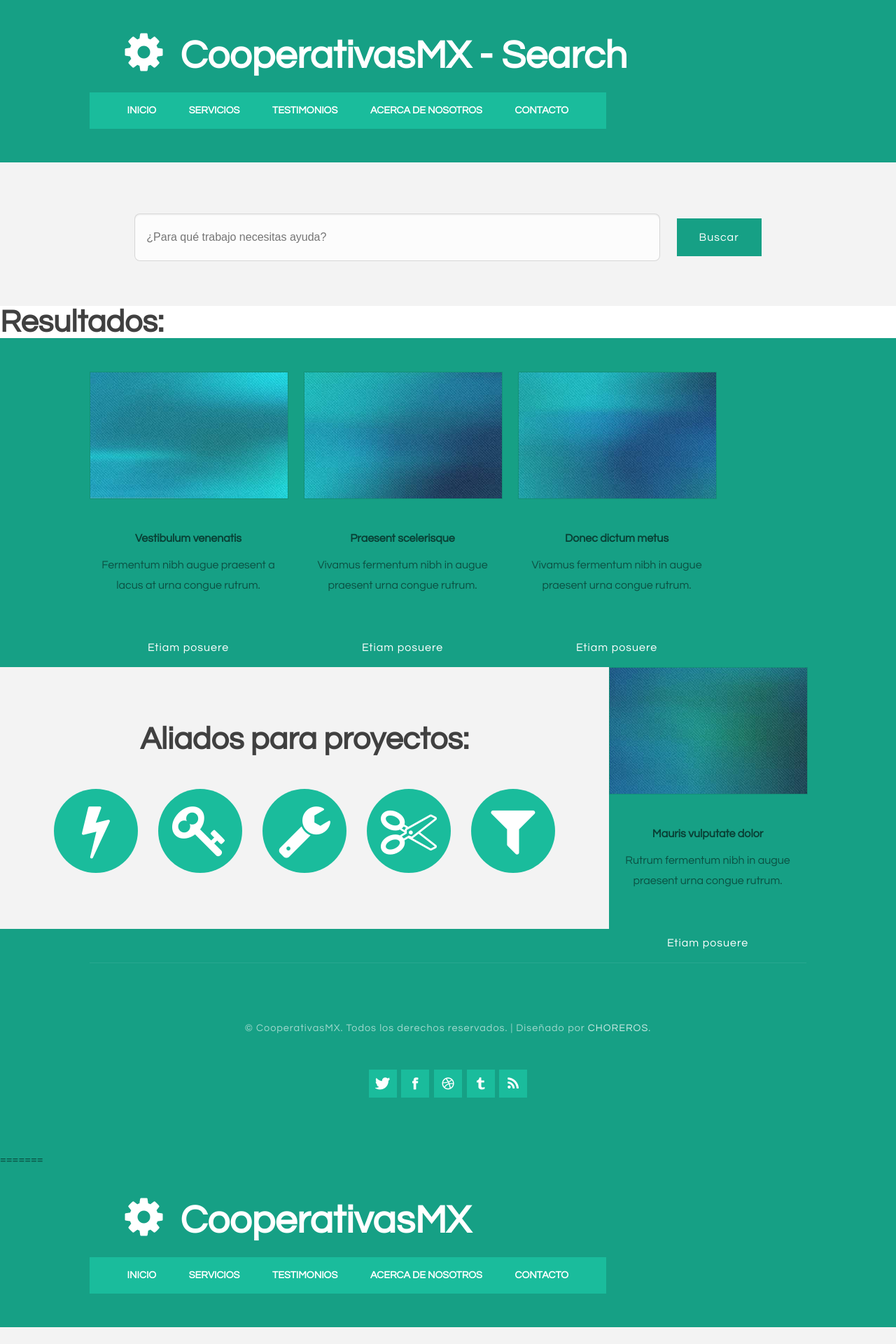
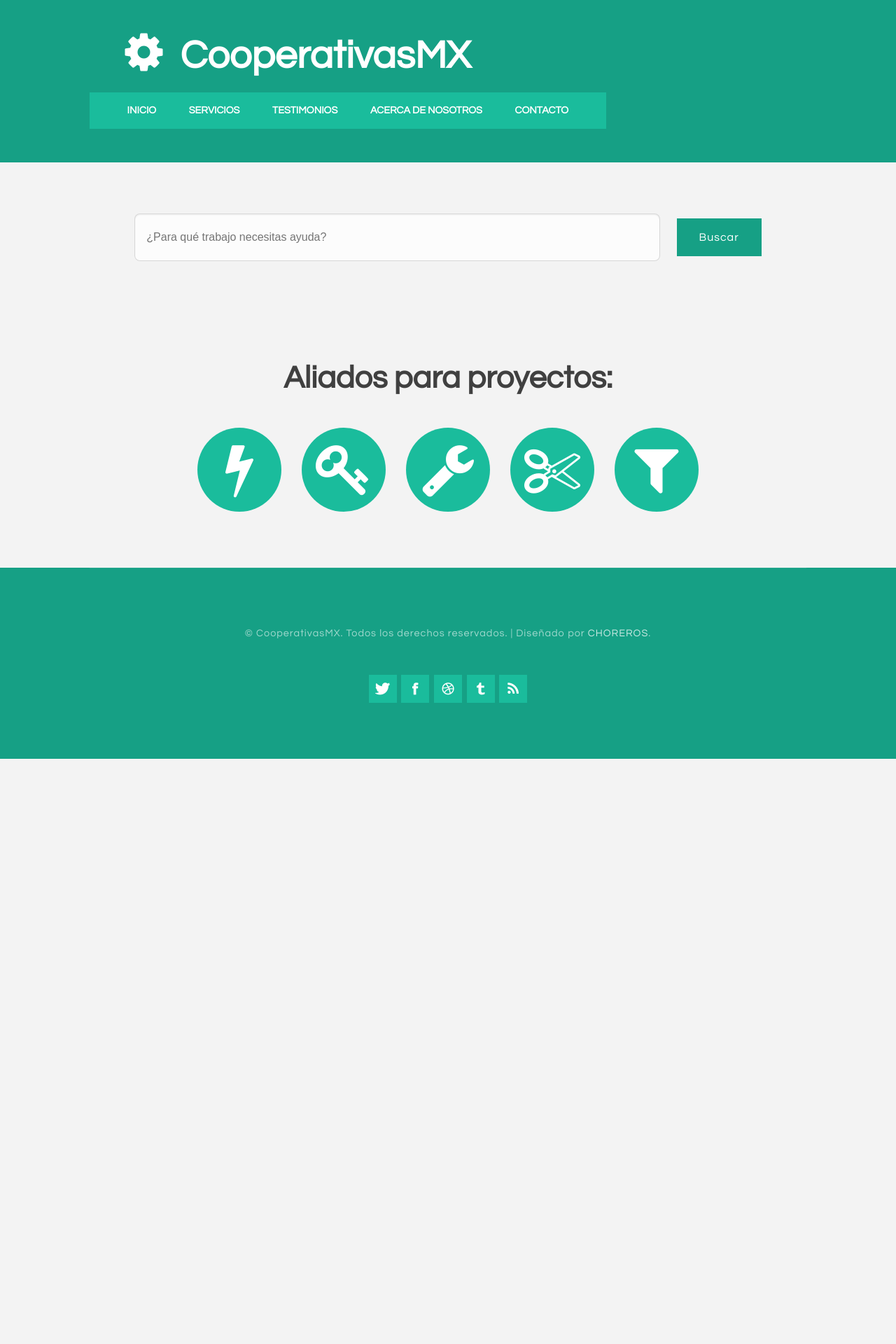
Before and after one commit to freddyiniguez/cooperativasmx, a Django app: a page that uses webpage/templates/webpage/search.html in a window 1280 px wide. Shown: the top 1920 px of the page at 70% size. After the commit the page ends 1084 px from the top, so only its background shows below. Run offline with Django 3.2, Linux system fonts and the light colour scheme.

Commit message:
fixing problems of web page

```diff
--- a/webpage/templates/webpage/search.html
+++ b/webpage/templates/webpage/search.html
@@ -1,104 +1,3 @@
-{% load staticfiles %}
-<!DOCTYPE html PUBLIC "-//W3C//DTD XHTML 1.0 Strict//EN" "http://www.w3.org/TR/xhtml1/DTD/xhtml1-strict.dtd">
-<html xmlns="http://www.w3.org/1999/xhtml">
-<head>
-<meta http-equiv="Content-Type" content="text/html; charset=utf-8" />
-<title>CooperativasMX: Porque nunca había sido tan fácil encontrar empleo</title>
-<link href="http://fonts.googleapis.com/css?family=Source+Sans+Pro:200,300,400,600,700,900|Quicksand:400,700|Questrial" rel="stylesheet" />
-<link href="{% static 'css/default.css' %}" rel="stylesheet" type="text/css" media="all" />
-<link href="{% static 'css/fonts.css' %}" rel="stylesheet" type="text/css" media="all" />
-<!--[if IE 6]><link href="default_ie6.css" rel="stylesheet" type="text/css" /><![endif]-->
-
-</head>
-<body>
-<div id="header-wrapper">
-	<div id="header" class="container">
-		<div id="logo">
-			<h1><span class="icon icon-cog"></span><a href="#">CooperativasMX - Search</a></h1>
-			<div id="menu">
-				<ul>
-					<li class="current_page_item"><a href="#" accesskey="1" title="">Inicio</a></li>
-					<li><a href="#" accesskey="2" title="">Servicios</a></li>
-					<li><a href="#" accesskey="3" title="">Testimonios</a></li>
-					<li><a href="#" accesskey="4" title="">Acerca de nosotros</a></li>
-					<li><a href="#" accesskey="5" title="">Contacto</a></li>
-				</ul>
-			</div>
-		</div>
-	</div>
-</div>
-
-<div id="page-wrapper">
-	<div id="page" class="container">
-		<div>
-			<input class="search searcher" type="text" name="search" placeholder="¿Para qué trabajo necesitas ayuda?">
-			<a href="#" class="button button-small">Buscar</a>
-		</div>
-	</div>
-</div>
-
-<div id="wrapper1">
-	<div id="tools">
-		<div class="title">
-			<h2>Resultados:</h2>
-		</div>
-		<div id="portfolio" class="container">
-		<div class="column1">
-			<div class="box"> <a href="#"><img src="images/scr01.jpg" alt="" class="image image-full" /></a>
-				<h3>Vestibulum venenatis</h3>
-				<p>Fermentum nibh augue praesent a lacus at urna congue rutrum.</p>
-				<a href="#" class="button button-small">Etiam posuere</a> </div>
-		</div>
-		<div class="column2">
-			<div class="box"> <a href="#"><img src="images/scr02.jpg" alt="" class="image image-full" /></a>
-				<h3>Praesent scelerisque</h3>
-				<p>Vivamus fermentum nibh in augue praesent urna congue rutrum.</p>
-				<a href="#" class="button button-small">Etiam posuere</a> </div>
-		</div>
-		<div class="column3">
-			<div class="box"> <a href="#"><img src="images/scr03.jpg" alt="" class="image image-full" /></a>
-				<h3>Donec dictum metus</h3>
-				<p>Vivamus fermentum nibh in augue praesent urna congue rutrum.</p>
-				<a href="#" class="button button-small">Etiam posuere</a> </div>
-		</div>
-		<div class="column4">
-			<div class="box"> <a href="#"><img src="images/scr04.jpg" alt="" class="image image-full" /></a>
-				<h3>Mauris vulputate dolor</h3>
-				<p>Rutrum fermentum nibh in augue praesent urna congue rutrum.</p>
-				<a href="#" class="button button-small">Etiam posuere</a> </div>
-		</div>
-	</div>
-	</div>
-</div>
-
-<div id="wrapper2">
-	<div id="tools">
-		<div class="title">
-			<h2>Aliados para proyectos:</h2>
-		</div>
-		<ul class="tools">
-			<li><a href="#" class="icon icon-bolt"></a></li>
-			<li><a href="#" class="icon icon-key"></a></li>
-			<li><a href="#" class="icon icon-wrench"></a></li>
-			<li><a href="#" class="icon icon-cut"></a></li>
-			<li><a href="#" class="icon icon-filter"></a></li>
-		</ul>
-
-	</div>
-</div>
-<div id="copyright" class="container">
-	<p>&copy; CooperativasMX. Todos los derechos reservados. | Diseñado por <a href="http://freddyiniguez.github.io/Comfred/" rel="nofollow" target="_blank">CHOREROS</a>.</p>
-		<ul class="contact">
-			<li><a href="https://twitter.com/freddyiniguez" target="_blank" class="icon icon-twitter"><span>Twitter</span></a></li>
-			<li><a href="#" class="icon icon-facebook"><span>Facebook</span></a></li>
-			<li><a href="#" class="icon icon-dribbble"><span>Pinterest</span></a></li>
-			<li><a href="#" class="icon icon-tumblr"><span>Google+</span></a></li>
-			<li><a href="#" class="icon icon-rss"><span>Pinterest</span></a></li>
-		</ul>
-</div>
-</body>
-</html>
-=======
 {% load staticfiles %}
 <!DOCTYPE html PUBLIC "-//W3C//DTD XHTML 1.0 Strict//EN" "http://www.w3.org/TR/xhtml1/DTD/xhtml1-strict.dtd">
 <html xmlns="http://www.w3.org/1999/xhtml">
```
